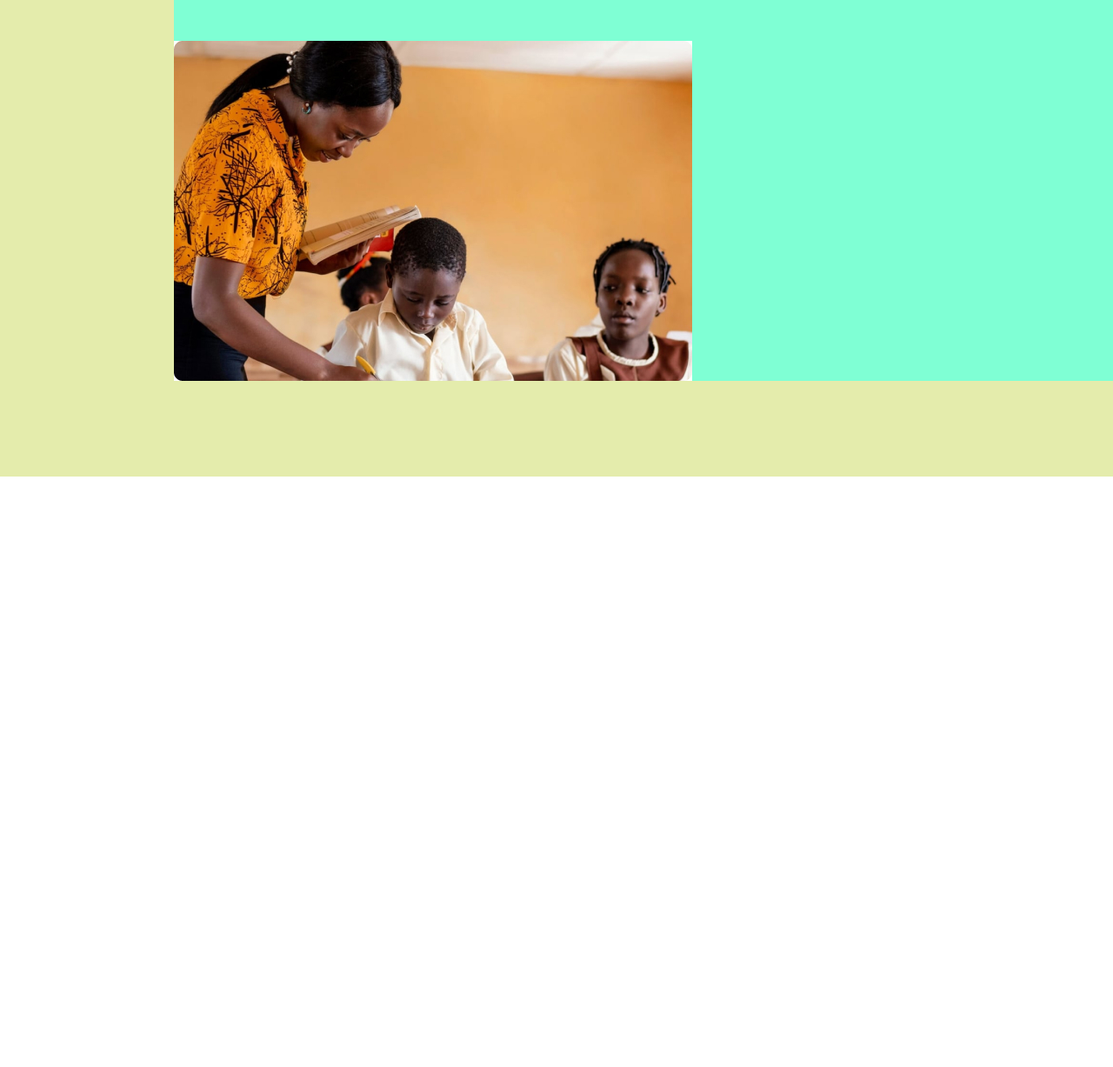
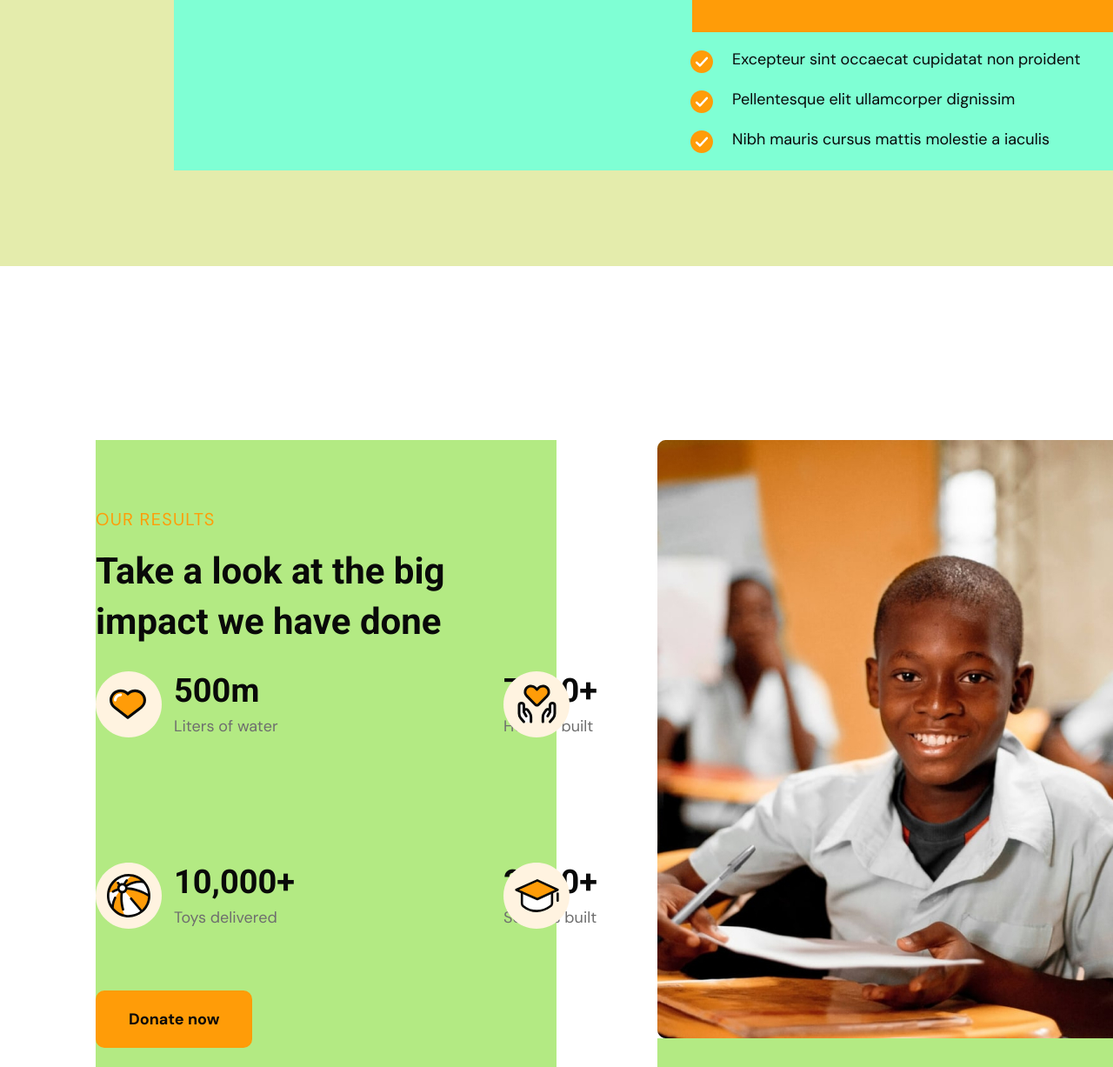
Before and after one commit to KSatulova/Philantropy, a plain HTML site: page index.html in a window 1280 px wide. Shown: the part 2813-4040 px from the top of the page at 87% size. Before the commit the page ends 3361 px from the top, so only its background shows below. Drawn offline with Linux system fonts and the light colour scheme.

Commit message:
results section

```diff
--- a/index.html
+++ b/index.html
@@ -106,22 +106,64 @@
           </p>
           <img class="grid__item-2" src="/images/about-3-png.jpg" alt="" />
           <img class="grid__item-3" src="/images/about-1-png.png" alt="" />
-          <div>
-            <p class="grid__item-5">
-              Lorem ipsum dolor, sit amet consectetur adipisicing elit. Tenetur
-              vero itaque dignissimos laudantium, soluta accusamus neque illum
-              quis nemo enim vel est, velit aspernatur quae nam, eveniet
-              repellat provident temporibus cumque sequi? Nostrum, nam soluta.
-            </p>
-            <ul class="grid__item-6">
-              <li>Excepteur sint occaecat cupidatat non proident</li>
-              <li>Pellentesque elit ullamcorper dignissim</li>
-              <li>Nibh mauris cursus mattis molestie a iaculis</li>
-            </ul>
-          </div>
           <img class="grid__item-4" src="/images/about-2-png.jpg" alt="" />
+          <p class="grid__item-5">
+            Lorem ipsum dolor, sit amet consectetur adipisicing elit.Tenetur
+            vero itaque <br />
+            dignissimos laudantium, soluta accusamus neque illum quis nemo enim
+            <br />
+            vel est, velit aspernatur quae nam, eveniet repellat provident
+            <br />
+            temporibus cumque sequi? Nostrum, nam soluta.
+          </p>
+          <ul class="grid__item-6">
+            <li class="grid__item-list">
+              Excepteur sint occaecat cupidatat non proident
+            </li>
+            <li class="grid__item-list">
+              Pellentesque elit ullamcorper dignissim
+            </li>
+            <li class="grid__item-list">
+              Nibh mauris cursus mattis molestie a iaculis
+            </li>
+          </ul>
         </div>
       </div>
     </sectiom>
+    <section class="rezults">
+      <div class="results__inner">
+        <div class="results__column">
+          <h3 class="results__subtitle">Our Results</h3>
+          <h2 class="results__title">
+            Take a look at the big <br />
+            impact we have done
+          </h2>
+          <div class="results__list">
+            <div class="list list-1">
+              <h3>500m</h3>
+              <p>Liters of water</p>
+            </div>
+            <div class="list list-2">
+              <h3>7000+</h3>
+              <p>Houses built</p>
+            </div>
+            <div class="list list-3">
+              <h3>10,000+</h3>
+              <p>Toys delivered</p>
+            </div>
+            <div class="list list-4">
+              <h3>2000+</h3>
+              <p>Schools built</p>
+            </div>
+          </div>
+          <div class="results__button">
+            <a href="#" class="results-btn">Donate now</a>
+          </div>
+        </div>
+        <div class="results__column results__column-img">
+          <img src="/images/results-img.jpg" alt="" />
+        </div>
+      </div>
+    </section>
   </body>
 </html>
--- a/style.css
+++ b/style.css
@@ -298,6 +298,7 @@ ul {
 }
 
 .about__top h3 {
+  margin: 0 0 2rem;
   font-family: "DM Sans";
   color: var(--hover-color);
   font-weight: 400;
@@ -317,6 +318,7 @@ ul {
   width: 100%;
 }
 .about__top--title h2 {
+  margin: 0 0 1.7rem;
   font-family: "Roboto";
   font-weight: 700;
   font-size: 4.2rem;
@@ -368,9 +370,11 @@ ul {
   min-width: 100%;
   display: grid;
   grid-template-columns: 50% 50%;
-  grid-template-rows: minmax(57.6rem, auto);
-  row-gap: 5rem;
+  /*  grid-template-rows: minmax(57.6rem, auto); */
+  /* row-gap: 5rem; */
   background-color: aquamarine;
+  justify-content: space-between;
+  /* justify-items: center; */
 }
 
 .grid__item-1 {
@@ -381,20 +385,176 @@ ul {
   line-height: 3rem;
   min-width: 50%;
   background: rgb(84, 166, 229);
+  grid-column: 1/2;
+  grid-row: 1;
+  margin-bottom: 5.2rem;
 }
 
 .grid__item-2 {
-  order: ;
+  grid-column: 2/3;
+  grid-row: 1/3;
+  margin-bottom: 5rem;
 }
+
 .grid__item-3 {
-  order: ;
+  grid-column: ;
+  grid-row: 2;
+  margin-bottom: 2rem;
 }
 .grid__item-4 {
-  order: ;
+  grid-column: 1/2;
+  grid-row: 3;
+  margin-bottom: 20rem;
 }
 .grid__item-5 {
-  order: ;
+  grid-column: 2/3;
+  grid-row: 3;
+  background: #ff9c08;
+  font-family: "DM Sans";
+  font-weight: 400;
+  font-size: 1.8rem;
+  line-height: 3rem;
+  color: var(--text-color-2);
+  margin-bottom: 2.1rem;
 }
 .grid__item-6 {
-  order: ;
+  grid-column: 2/3;
+  grid-row: 4;
+  font-family: "DM Sans";
+  font-weight: 400;
+  font-size: 1.8rem;
+  line-height: 2rem;
+  color: var(--text-color);
+  padding-left: 3rem;
+  position: relative;
 }
+.grid__item-list {
+  display: flex;
+  flex-direction: column;
+  text-align: start;
+  align-items: flex-start;
+  margin-bottom: 2.6rem;
+  margin-left: 1.6rem;
+}
+.grid__item-list::before {
+  content: url(/images/check-mark.svg);
+  position: absolute;
+  left: -0.2rem;
+}
+/*--------------------------------------------Results Section-------------------------------------------------*/
+
+.rezults {
+  padding: 20rem 11rem;
+}
+.results__inner {
+  display: flex;
+  justify-content: space-around;
+}
+
+.results__column {
+  background: #b3ea83;
+  width: 50%;
+}
+
+.results__column-img {
+  flex-basis: 58.4rem;
+  margin-left: 11.6rem;
+}
+
+.results__subtitle {
+  font-family: "DM Sans";
+  font-weight: 400;
+  font-size: 2rem;
+  line-height: 2.2rem;
+  letter-spacing: 1.2px;
+  text-transform: uppercase;
+  color: var(--hover-color);
+  margin: 8rem 0 2rem;
+  width: 50%;
+}
+
+.results__title {
+  margin: 0 0 2.8rem;
+  font-family: "Roboto";
+  font-weight: 700;
+  font-size: 4.2rem;
+  line-height: 5.8rem;
+  color: var(--text-color);
+}
+.results__list {
+  width: 50%;
+  display: grid;
+  gap: 15rem;
+  grid-template-columns: repeat(2, 1fr);
+  grid-auto-rows: 7rem;
+  position: relative;
+}
+
+.list {
+  /*   padding: 1rem 0 1rem 1rem; */
+  margin-left: 9rem;
+}
+
+.list h3 {
+  font-family: "Roboto";
+  font-weight: 700;
+  font-size: 3.8rem;
+  line-height: 4.4rem;
+  color: var(--text-color);
+  margin-bottom: 0.9rem;
+}
+.list p {
+  font-family: "DM Sans";
+  font-style: normal;
+  font-weight: 400;
+  font-size: 1.8rem;
+  line-height: 2rem;
+  color: var(--text-color-2);
+}
+
+.list-1::before {
+  content: url(/images/heart-icon.svg);
+  position: absolute;
+  left: 0;
+}
+
+.list-2::before {
+  content: url(/images/house-icon.svg);
+  position: absolute;
+  left: -1;
+}
+
+.list-3::before {
+  content: url(/images/ball-icon.svg);
+  position: absolute;
+  left: 0;
+}
+
+.list-4::before {
+  content: url(/images/school-icon.svg);
+  position: absolute;
+  left: -0.1;
+}
+
+.results__button {
+  margin: 7.7rem 0;
+  display: inline-block;
+  text-align: center;
+  font-family: "DM Sans";
+  font-weight: 700;
+  font-size: 1.8rem;
+  line-height: 2rem;
+  cursor: pointer;
+  padding: 2.3rem 3.8rem;
+  background: var(--btn-color);
+  border-radius: 1rem;
+}
+.results-btn {
+  color: var(--text-color);
+  text-align: center;
+}
+
+.results__button:hover {
+  background: var(--text-color-3);
+  border: 3px solid var(--btn-color);
+}
```
Also changed, not shown: images/ball-icon.svg (added), images/check-mark.svg (added), images/heart-icon.svg (added), images/house-icon.svg (added), images/results-img.jpg (added), images/school-icon.svg (added).
